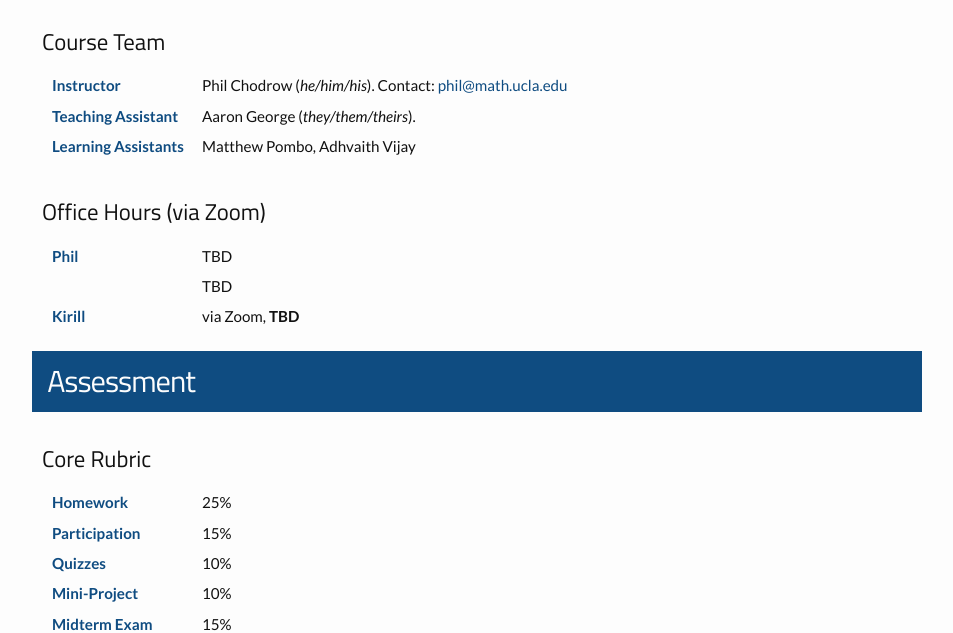
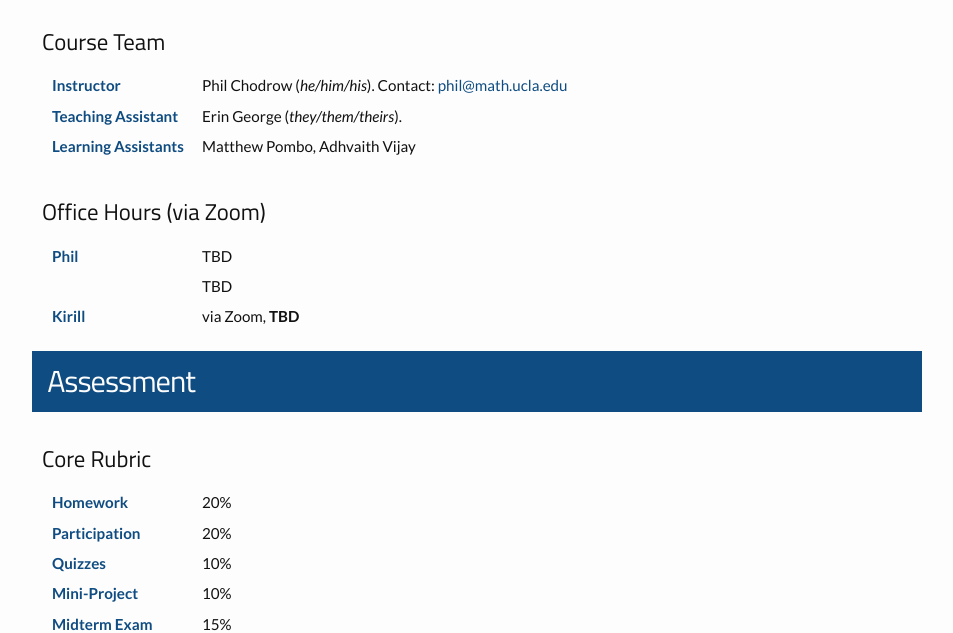
Before and after one commit to PhilChodrow/PIC16A, a Jekyll site: the page built from syllabus.md, in a window 1280 px wide and 900 px high, scrolled down 2139 px. Shown: the part 153-786 px from the top of the window, without its empty margins (163-1116 px from the left). Built offline with Jekyll 4.4.1, drawn with Linux system fonts in a browser that asks for light colours; nearby versions of some CDN libraries.

Commit message:
Update syllabus.md

```diff
--- a/syllabus.md
+++ b/syllabus.md
@@ -85,7 +85,7 @@ Here is some of the stuff that you will be able to do by the end of PIC16A.
 <dt> Instructor &nbsp;</dt>
 <dd> Phil Chodrow (<em>he/him/his</em>). Contact: <a href = "mailto:phil@math.ucla.edu">phil@math.ucla.edu</a> &nbsp;</dd>
 <dt> Teaching Assistant &nbsp; </dt>
-<dd> Aaron George (<em>they/them/theirs</em>). </dd>
+<dd> Erin George (<em>they/them/theirs</em>). </dd>
 <dt> Learning Assistants &nbsp; </dt>
 <dd> Matthew Pombo, Adhvaith Vijay </dd>
 </dl>
@@ -108,9 +108,9 @@ Here is some of the stuff that you will be able to do by the end of PIC16A.
 
 <dl>
   <dt>Homework &nbsp;</dt>
-  <dd> 25%</dd>
+  <dd> 20%</dd>
   <dt>Participation &nbsp;</dt>
-  <dd> 15%</dd>
+  <dd> 20%</dd>
   <dt>Quizzes &nbsp;</dt>
   <dd> 10%</dd>
   <dt>Mini-Project &nbsp;</dt>
```
